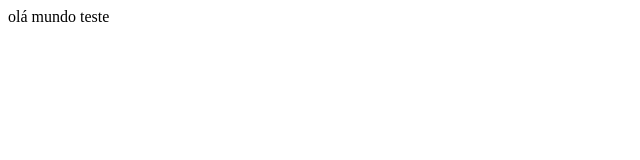
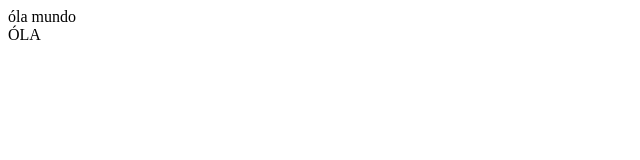
Before and after one commit to almeidaanderson-ux/cartaovisitavirtual, a plain HTML site: page index.html in a window 1280 px wide. Shown: the full height of the page, 0-640 px from the left. Drawn offline with Linux system fonts and the light colour scheme.

Commit message:
Feature: exemplo

```diff
--- a/index.html
+++ b/index.html
@@ -6,7 +6,7 @@
     <title>Document</title>
 </head>
 <body>
-    olá mundo
-    teste
+    óla mundo
+    <div>ÓLA</div>
 </body>
 </html>
```
